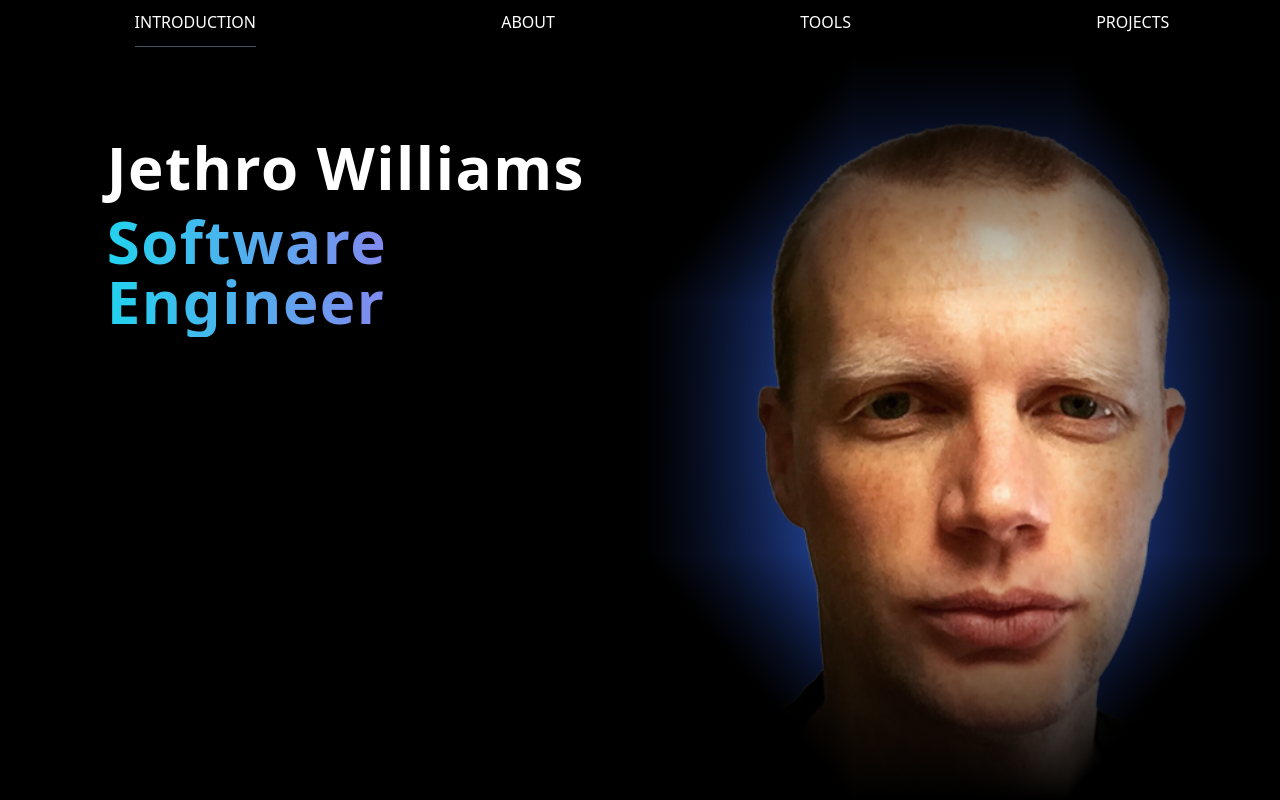
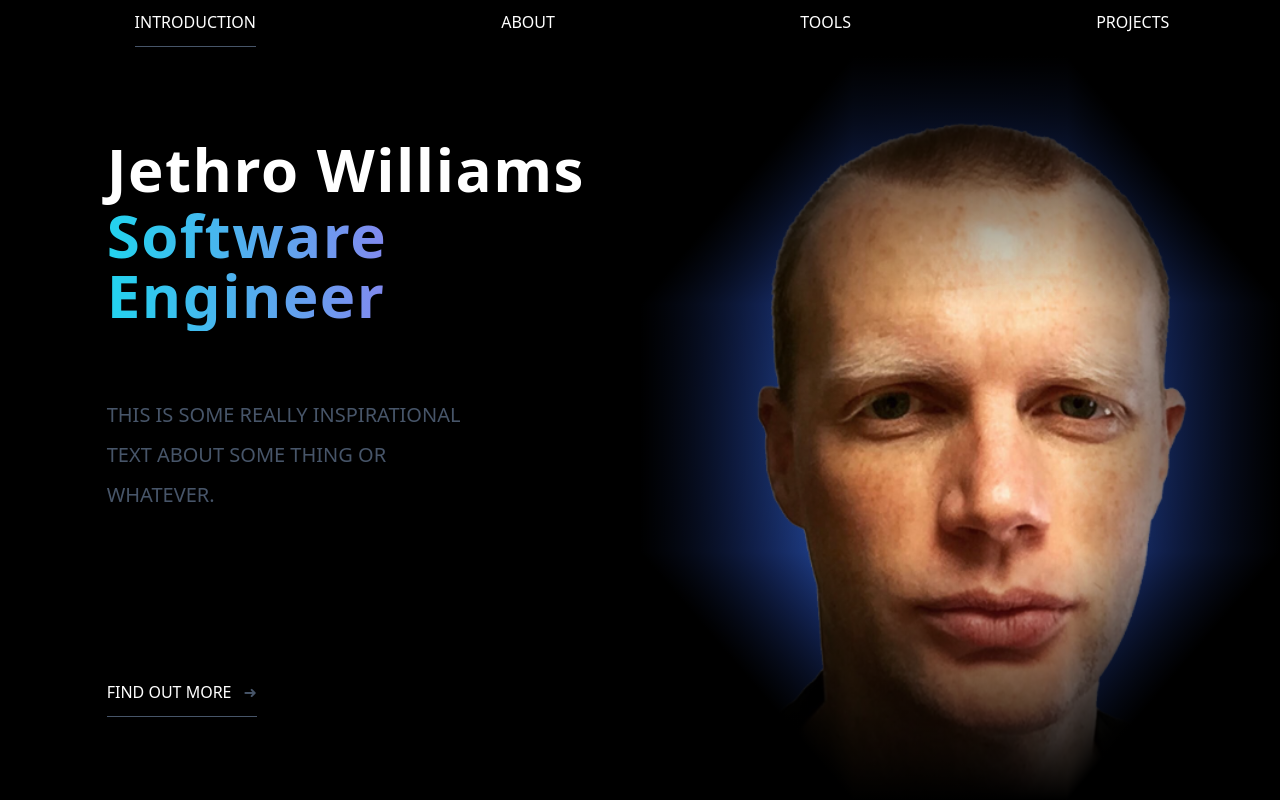
Before and after one commit to jro31/portfolio-v3, a Next.js app: page / in a window 1280 px wide. Shown: the top 800 px of the page. Built offline with nearby package versions, Linux system fonts and the light colour scheme.

Commit message:
Add hasBeenInView state to elementIsInView and update introduction animations to use CSSTransitions

```diff
--- a/components/homepage-sections/about/SkillBrief.js
+++ b/components/homepage-sections/about/SkillBrief.js
@@ -12,6 +12,8 @@ const SkillBrief = props => {
   );
 
   const enterActiveClassName = () => {
+    // TODO - Instead of delaying the transition with a class, delay setting the 'in' prop on the transition
+    // Will make it easier to work with and more scalable
     switch (props.position) {
       case 1:
         return 'animate-delayed-fade-in-1';
--- a/components/homepage-sections/introduction/FindOutMoreLink.js
+++ b/components/homepage-sections/introduction/FindOutMoreLink.js
@@ -11,7 +11,7 @@ const FindOutMoreLink = props => {
       underline
       background='dark'
       onClick={() => scrollTo(sectionOrder[1])}
-      className={`animate-slow-fade-in ${props.className || ''}`}
+      className={props.className || ''}
     >
       Find out more
     </SubtleLink>
--- a/components/homepage-sections/introduction/Introduction.js
+++ b/components/homepage-sections/introduction/Introduction.js
@@ -1,38 +1,99 @@
-// TODO - Update the animations in this section to use CSS transitions?
+import { useSelector } from 'react-redux';
 
 import Title from '../../ui/text/Title';
 import SectionContainer from '../SectionContainer';
-import { introductionSection } from '../../../pages';
+import {
+  introductionDescription,
+  introductionFindOutMoreDesktopLink,
+  introductionFindOutMoreMobileLink,
+  introductionPortrait,
+  introductionSection,
+  introductionTitle,
+} from '../../../pages';
 import Portrait from './Portrait';
 import FindOutMoreLink from './FindOutMoreLink';
 import Description from '../../ui/text/Description';
+import useElementRef from '../../../hooks/useElementRef';
+import { CSSTransition } from 'react-transition-group';
 
 const Introduction = () => {
+  const titleHasBeenInView = useSelector(
+    state => state.elementIsInView.hasBeenInView[introductionTitle]
+  );
+  const descriptionHasBeenInView = useSelector(
+    state => state.elementIsInView.hasBeenInView[introductionDescription]
+  );
+  const mobileFindOutMoreLinkHasBeenInView = useSelector(
+    state => state.elementIsInView.hasBeenInView[introductionFindOutMoreMobileLink]
+  );
+  const desktopFindOutMoreLinkHasBeenInView = useSelector(
+    state => state.elementIsInView.hasBeenInView[introductionFindOutMoreDesktopLink]
+  );
+  const elementRef = useElementRef();
+
   return (
+    // TODO - Update all animations on this page (including 'FindOutMoreLink') to use CSSTransition when in view
     <SectionContainer section={introductionSection} className='bg-black'>
       <div className='flex flex-col lg:flex-row w-full lg:h-full'>
         <div className='flex justify-center lg:justify-end lg:basis-1/2'>
           <div className='flex flex-col justify-around lg:basis-10/12'>
             <div className='flex flex-col gap-16'>
-              <div className='flex flex-col lg:gap-2'>
-                <Title className='text-white animate-zoom-down-in'>Jethro Williams</Title>
-                <Title className='text-transparent bg-clip-text bg-gradient-to-r from-cyan-400 to-fuchsia-500 animate-zoom-down-in'>
+              <div ref={elementRef(introductionTitle)} className='flex flex-col lg:gap-2'>
+                <CSSTransition
+                  mountOnEnter
+                  in={titleHasBeenInView}
+                  timeout={2000}
+                  classNames={{ enterActive: 'animate-zoom-down-in' }}
+                >
+                  <div>
+                    <Title className='text-white'>Jethro Williams</Title>
+                    <Title className='text-transparent bg-clip-text bg-gradient-to-r from-cyan-400 to-fuchsia-500'>
                       Software Engineer
                     </Title>
                   </div>
-              <div className='hidden lg:flex'>
-                <Description uppercase className='animate-slide-fade-up-delayed basis-2/3'>
+                </CSSTransition>
+              </div>
+              <div ref={elementRef(introductionDescription)} className='hidden lg:flex'>
+                <CSSTransition
+                  mountOnEnter
+                  in={descriptionHasBeenInView}
+                  timeout={2000}
+                  classNames={{ enterActive: 'animate-slide-fade-up-delayed' }}
+                >
+                  <Description uppercase className='basis-2/3'>
                     {/* TODO - Update this text */}
                     This is some really inspirational text about some thing or whatever.
                   </Description>
+                </CSSTransition>
               </div>
             </div>
+            <div ref={elementRef(introductionFindOutMoreDesktopLink)}>
+              <CSSTransition
+                mountOnEnter
+                in={desktopFindOutMoreLinkHasBeenInView}
+                timeout={2000}
+                classNames={{ enterActive: 'animate-slow-fade-in' }}
+              >
                 <FindOutMoreLink className='hidden lg:block' />
+              </CSSTransition>
             </div>
           </div>
+        </div>
+        <div ref={elementRef(introductionPortrait)} className='lg:basis-1/2 lg:h-inherit'>
           <Portrait />
-        <div className='flex justify-center my-5'>
+        </div>
+        <div
+          ref={elementRef(introductionFindOutMoreMobileLink)}
+          className='flex justify-center my-5'
+        >
+          <CSSTransition
+            mountOnEnter
+            in={mobileFindOutMoreLinkHasBeenInView}
+            timeout={2000}
+            classNames={{ enterActive: 'animate-slow-fade-in' }}
+          >
             <FindOutMoreLink className='lg:hidden' />
+          </CSSTransition>
         </div>
       </div>
     </SectionContainer>
--- a/hooks/useElementIsInView.js
+++ b/hooks/useElementIsInView.js
@@ -8,31 +8,27 @@ import { elementIsInViewActions } from '../store/element-is-in-view';
 
 const useElementIsInView = () => {
   const dispatch = useDispatch();
-  const windowHeight = useSelector(state => state.windowDimensions.height);
   const scrollYPosition = useSelector(state => state.windowScrollPosition.yPosition);
-  const elementsObject = useSelector(state => state.elementIsInView.elementsObj);
+  const isInViewObject = useSelector(state => state.elementIsInView.isInView);
   const elementDistanceFromTopOfPage = useElementDistanceFromTopOfPage();
   const elementHeight = useElementHeight();
-
-  let windowHeightRef = useRef(windowHeight);
-  windowHeightRef.current = windowHeight;
 
   let scrollYPositionRef = useRef(scrollYPosition);
   scrollYPositionRef.current = scrollYPosition;
 
-  let elementsObjectRef = useRef(elementsObject);
-  elementsObjectRef.current = elementsObject;
+  let isInViewObjectRef = useRef(isInViewObject);
+  isInViewObjectRef.current = isInViewObject;
 
   const elementsAreInView = () => {
     refElementNames.map(elementName => {
-      if (elementsObjectRef.current[elementName] === undefined)
+      if (isInViewObjectRef.current[elementName] === undefined)
         throw new Error(`Unrecognised element name '${elementName}' used in useElementIsInView`);
 
-      const currentStatus = elementsObjectRef.current[elementName];
+      const currentStatus = isInViewObjectRef.current[elementName];
       const elementTop = elementDistanceFromTopOfPage(elementName);
       const height = elementHeight(elementName);
       const elementBottom = elementTop + height;
-      const bottomOfPage = scrollYPositionRef.current + windowHeightRef.current;
+      const bottomOfPage = scrollYPositionRef.current + window.innerHeight;
 
       if (elementBottom > scrollYPositionRef.current && elementTop < bottomOfPage) {
         if (currentStatus === false)
--- a/hooks/useElementRefs.js
+++ b/hooks/useElementRefs.js
@@ -7,6 +7,16 @@ import {
   projectsSection,
   toolsSectionRef,
   toolsSection,
+  introductionTitle,
+  introductionTitleRef,
+  introductionDescription,
+  introductionDescriptionRef,
+  introductionFindOutMoreMobileLink,
+  introductionFindOutMoreMobileLinkRef,
+  introductionFindOutMoreDesktopLink,
+  introductionFindOutMoreDesktopLinkRef,
+  introductionPortrait,
+  introductionPortraitRef,
   refElementNames,
 } from '../pages';
 
@@ -24,6 +34,16 @@ const useElementRefs = () => {
           return projectsSectionsRef;
         case toolsSection:
           return toolsSectionRef;
+        case introductionTitle:
+          return introductionTitleRef;
+        case introductionDescription:
+          return introductionDescriptionRef;
+        case introductionFindOutMoreMobileLink:
+          return introductionFindOutMoreMobileLinkRef;
+        case introductionFindOutMoreDesktopLink:
+          return introductionFindOutMoreDesktopLinkRef;
+        case introductionPortrait:
+          return introductionPortraitRef;
         default:
           throw new Error(`Element name '${elementName}' not found in useElementRefs`);
       }
--- a/pages/index.js
+++ b/pages/index.js
@@ -8,26 +8,47 @@ import Tools from '../components/homepage-sections/tools/Tools';
 
 export const aboutSection = 'about';
 export let aboutSectionRef;
-
 export const introductionSection = 'introduction';
 export let introductionSectionRef;
-
 export const projectsSection = 'projects';
 export let projectsSectionsRef;
-
 export const toolsSection = 'tools';
 export let toolsSectionRef;
 
-export const refElementNames = [aboutSection, introductionSection, projectsSection, toolsSection];
-
 export const sectionOrder = [introductionSection, aboutSection, toolsSection, projectsSection];
 export const darkSections = [introductionSection, toolsSection];
+
+export const introductionTitle = 'introduction-title';
+export let introductionTitleRef;
+export const introductionDescription = 'introduction-description';
+export let introductionDescriptionRef;
+export const introductionFindOutMoreMobileLink = 'introduction-find-out-more-mobile-link';
+export let introductionFindOutMoreMobileLinkRef;
+export const introductionFindOutMoreDesktopLink = 'introduction-find-out-more-desktop-link';
+export let introductionFindOutMoreDesktopLinkRef;
+export const introductionPortrait = 'introduction-portrait';
+export let introductionPortraitRef;
+const introductionElements = [
+  introductionTitle,
+  introductionDescription,
+  introductionFindOutMoreMobileLink,
+  introductionFindOutMoreDesktopLink,
+  introductionPortrait,
+];
+
+export const refElementNames = [...sectionOrder, ...introductionElements];
 
 const HomePage = () => {
   aboutSectionRef = useRef();
   introductionSectionRef = useRef();
   projectsSectionsRef = useRef();
   toolsSectionRef = useRef();
+
+  introductionTitleRef = useRef();
+  introductionDescriptionRef = useRef();
+  introductionFindOutMoreMobileLinkRef = useRef();
+  introductionFindOutMoreDesktopLinkRef = useRef();
+  introductionPortraitRef = useRef();
 
   const component = componentName => {
     switch (componentName) {
--- a/store/element-is-in-view.js
+++ b/store/element-is-in-view.js
@@ -18,16 +18,19 @@ const verifyPayload = (payload, elementsObject) => {
 const elementIsInViewSlice = createSlice({
   name: 'element-is-in-view',
   initialState: {
-    elementsObj: initialElementsObj(),
+    isInView: initialElementsObj(),
+    hasBeenInView: initialElementsObj(),
   },
   reducers: {
     setElementIsInView(state, action) {
-      verifyPayload(action.payload, current(state.elementsObj));
-      state.elementsObj = { ...state.elementsObj, [action.payload]: true };
+      verifyPayload(action.payload, current(state.isInView));
+      state.isInView = { ...state.isInView, [action.payload]: true };
+      if (state.hasBeenInView[action.payload] === false)
+        state.hasBeenInView = { ...state.hasBeenInView, [action.payload]: true };
     },
     setElementIsOutOfView(state, action) {
-      verifyPayload(action.payload, current(state.elementsObj));
-      state.elementsObj = { ...state.elementsObj, [action.payload]: false };
+      verifyPayload(action.payload, current(state.isInView));
+      state.isInView = { ...state.isInView, [action.payload]: false };
     },
   },
 });
```
Also changed, not shown: components/homepage-sections/introduction/Portrait.js (+30 -7 lines). Lines whose indentation alone changed are shown as unchanged.
